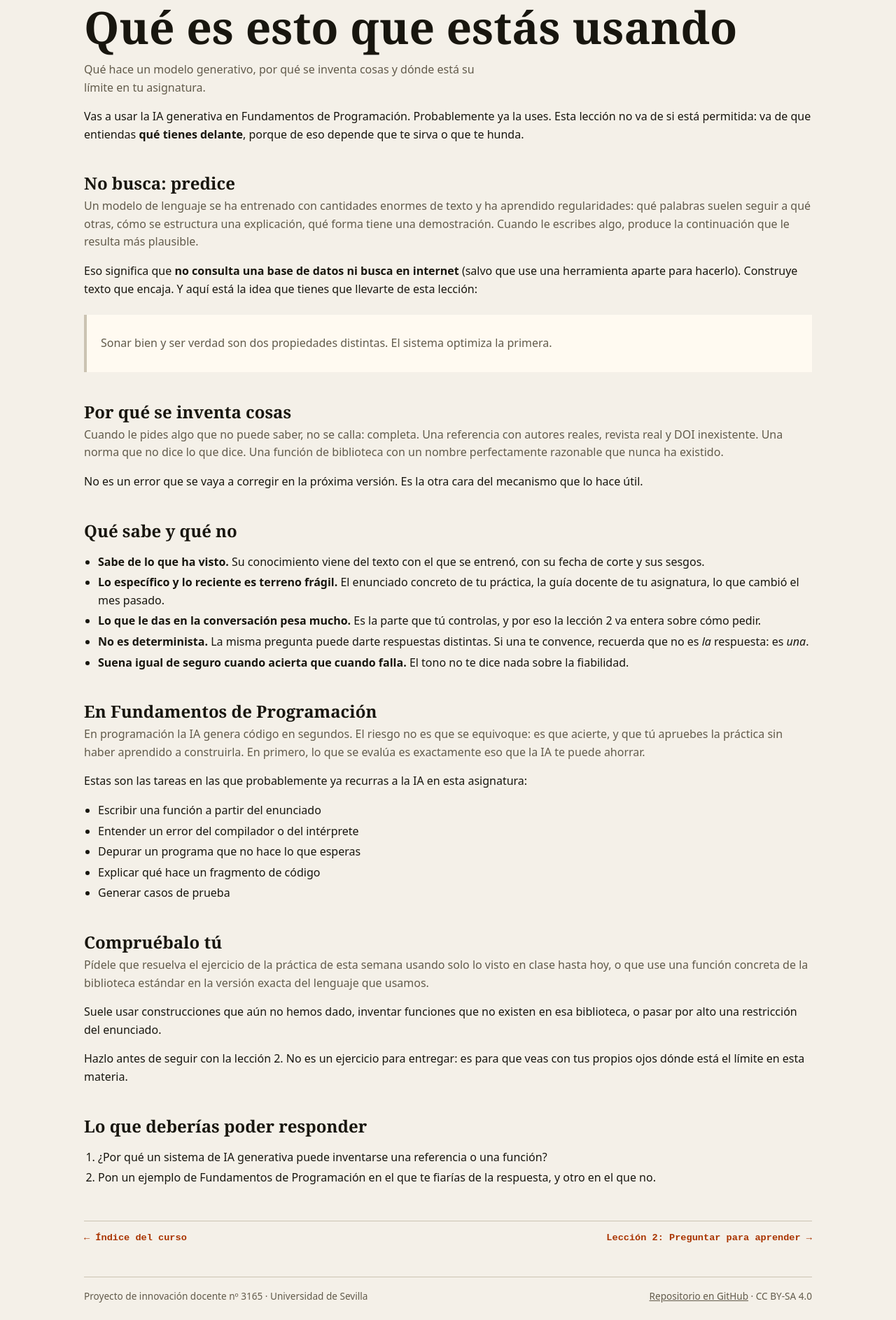
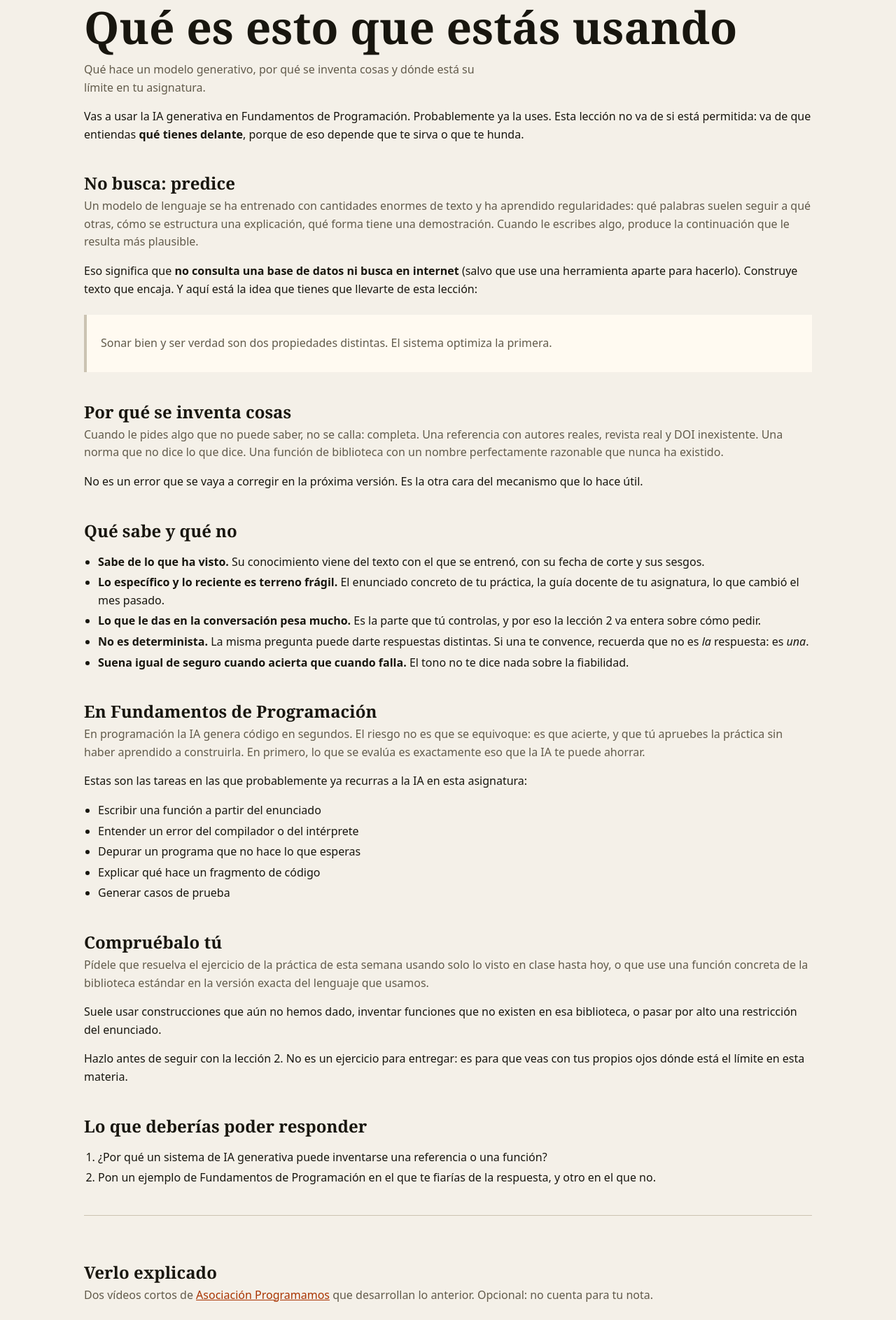
Before and after one commit to jorgeBIGS/innovacion-US-3165, a Jekyll site: the page built from cursos/fundamentos-programacion/leccion-1.md, in a window 1280 px wide. Shown: the part 146-2033 px from the top of the page at 70% size. Built offline with Jekyll 4.4.1, drawn with Linux system fonts in a browser that asks for light colours; some of the changed text lies outside the part shown.

Commit message:
Vídeos de profundización en cada lección y página de recursos
Los vídeos de la asociación Programamos (https://programamos.es/ia-ilunion/)
cubren el mecanismo que las lecciones sólo esbozan. Se reparten uno o dos
por lección según lo que explican, y se incrustan desde youtube-nocookie:
no hay copia de material ajeno en el repositorio.

- _data/videos.yml: selección común, con el porqué de cada vídeo y el
  enlace a su artículo. Una asignatura puede sustituirla con su propio
  bloque 'videos'.
- _includes/videos.html: incrustado responsive y diferido, con autoría.
- _data/recursos.yml y /recursos/: enlaces de profundización, incluido
  el itinerario de Google, marcado como opcional y fuera de evaluación
  por requerir cuenta externa y quedar fuera del horario de clase.

Co-Authored-By: Claude Opus 5 <noreply@anthropic.com>

```diff
--- /dev/null
+++ b/_includes/videos.html
@@ -0,0 +1,31 @@
+{%- comment -%}
+Vídeos de profundización de la lección {{ include.leccion }}.
+Usa la selección propia de la asignatura si la define; si no, la común de _data/videos.yml.
+{%- endcomment -%}
+{%- assign clave = include.leccion | append: "" -%}
+{%- assign propios = a.videos[clave] -%}
+{%- if propios -%}{%- assign lista = propios -%}{%- else -%}{%- assign lista = site.data.videos.lecciones[clave] -%}{%- endif -%}
+{%- if lista and lista.size > 0 -%}
+<section class="videos">
+  <h2>Verlo explicado</h2>
+  <p>{% if lista.size == 1 %}Un vídeo corto{% else %}Dos vídeos cortos{% endif %} de
+  <a href="{{ site.data.videos.fuente }}">{{ site.data.videos.autoria }}</a> que
+  {% if lista.size == 1 %}desarrolla{% else %}desarrollan{% endif %} lo anterior. Opcional:
+  no cuenta para tu nota.</p>
+  {% for v in lista %}
+  <figure class="video">
+    <div class="video-marco">
+      <iframe src="https://www.youtube-nocookie.com/embed/{{ v.yt }}" title="{{ v.titulo }}"
+              loading="lazy" allowfullscreen
+              allow="accelerometer; clipboard-write; encrypted-media; gyroscope; picture-in-picture"
+              referrerpolicy="strict-origin-when-cross-origin"></iframe>
+    </div>
+    <figcaption>
+      <b>{{ v.titulo }}</b> · {{ v.duracion }}<br>
+      {{ v.por_que }}
+      {% if v.articulo %}<br><a href="{{ v.articulo }}">Artículo con más detalle →</a>{% endif %}
+    </figcaption>
+  </figure>
+  {% endfor %}
+</section>
+{%- endif -%}
--- a/_layouts/leccion.html
+++ b/_layouts/leccion.html
@@ -17,6 +17,10 @@ ancho: page-doc
 {% capture texto %}{% include {{ fichero }} %}{% endcapture %}
 {{ texto | markdownify }}
 
+{% include videos.html leccion=page.leccion %}
+
+<p class="mas"><a href="{{ '/recursos/' | relative_url }}">Más recursos para profundizar →</a></p>
+
 <div class="paginacion">
   {% if ant > 0 %}
     <a href="{{ base | append: '/leccion-' | append: ant | append: '.html' | relative_url }}">← Lección {{ ant }}</a>
--- a/assets/estilo.css
+++ b/assets/estilo.css
@@ -65,3 +65,13 @@ footer a { color:var(--muted); }
 .paginacion a { color:var(--brand); text-decoration:none; }
 .paginacion a:hover { text-decoration:underline; }
 .card-rama { color:var(--muted); font:700 .7rem ui-monospace,monospace; letter-spacing:.06em; text-transform:uppercase; margin-top:auto; }
+
+.videos { margin-top:2.5rem; padding-top:1.5rem; border-top:1px solid var(--rule); }
+.videos > p { color:var(--muted); }
+.video { margin:1.5rem 0 0; }
+.video-marco { position:relative; padding-top:56.25%; background:var(--apagado); border:1px solid var(--rule); }
+.video-marco iframe { position:absolute; inset:0; width:100%; height:100%; border:0; }
+.video figcaption { margin-top:.6rem; color:var(--muted); font-size:.9rem; }
+.video figcaption b { color:var(--ink); }
+
+.mas { margin-top:1.5rem; font-weight:700; }
```
Also changed, not shown: _data/recursos.yml (added, +39 -0 lines), _data/videos.yml (added, +42 -0 lines), docencia/anadir-asignatura.md (+21 -0 lines), recursos.md (added, +45 -0 lines).
